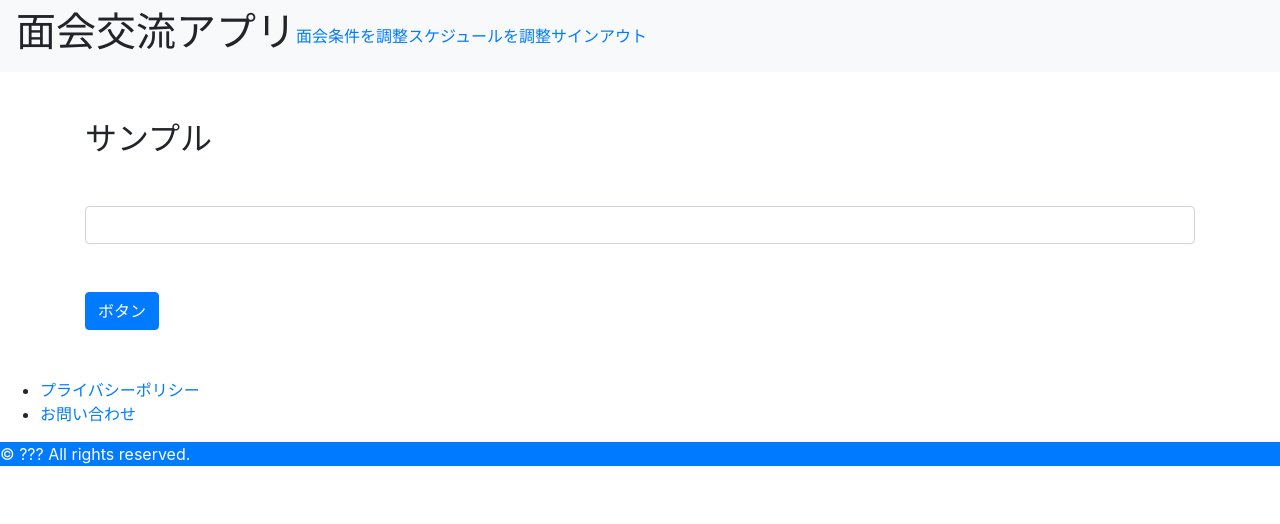
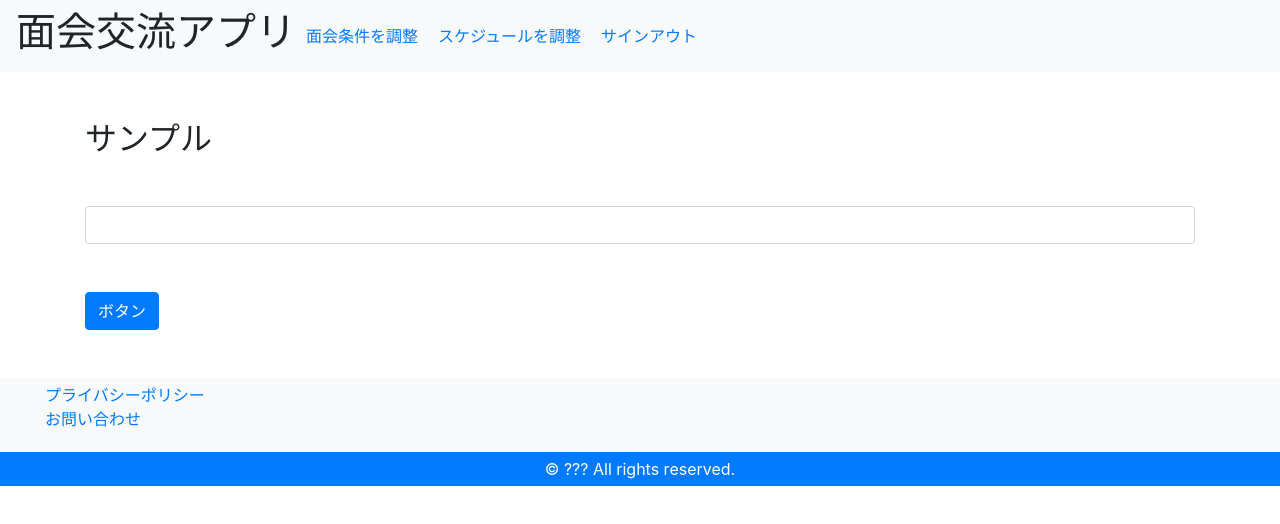
Before and after one commit to nichesuch/menkoh, a plain HTML site: page index.html in a window 1280 px wide. Drawn offline with nearby package versions, Linux system fonts and the light colour scheme.

Commit message:
カスタマイズできるように調整

```diff
--- /dev/null
+++ b/css/style.css
@@ -0,0 +1,16 @@
+/* style.css */
+
+footer {
+    padding: 5px;
+}
+.footer-link {
+    padding: 5px;
+}
+
+.link-list {
+    list-style: none;
+}
+
+.navbar-nav a {
+    margin: 10px;
+}
--- a/index.html
+++ b/index.html
@@ -5,10 +5,11 @@
     <meta name='viewport' content='width=device-width,initial-scale=1.0' />
     <link href="https://fonts.googleapis.com/icon?family=Material+Icons" rel="stylesheet">
     <link rel="stylesheet" href="https://stackpath.bootstrapcdn.com/bootstrap/4.5.0/css/bootstrap.min.css" integrity="sha384-9aIt2nRpC12Uk9gS9baDl411NQApFmC26EwAOH8WgZl5MYYxFfc+NcPb1dKGj7Sk" crossorigin="anonymous">
+    <script src="https://code.jquery.com/jquery-3.3.1.slim.min.js" integrity="sha384-q8i/X+965DzO0rT7abK41JStQIAqVgRVzpbzo5smXKp4YfRvH+8abtTE1Pi6jizo" crossorigin="anonymous"></script>
+    <script src="https://cdnjs.cloudflare.com/ajax/libs/popper.js/1.14.7/umd/popper.min.js" integrity="sha384-UO2eT0CpHqdSJQ6hJty5KVphtPhzWj9WO1clHTMGa3JDZwrnQq4sF86dIHNDz0W1" crossorigin="anonymous"></script>
     <script src="https://stackpath.bootstrapcdn.com/bootstrap/4.5.0/js/bootstrap.min.js" integrity="sha384-OgVRvuATP1z7JjHLkuOU7Xw704+h835Lr+6QL9UvYjZE3Ipu6Tp75j7Bh/kR0JKI" crossorigin="anonymous"></script>
-    <style>
-
-    </style>
+    <link rel="stylesheet" href="./css/style.css">
+    <script src="./js/application.js"></script>
   </head>
 
   <body>
@@ -40,7 +41,7 @@
           <button class='mb-5 btn btn-primary'>ボタン</button>
         </div>
       </div>
-      <div class="footer-link">
+      <div class="footer-link bg-light">
         <ul class="link-list">
           <li class="footer-list">
             <a href="">プライバシーポリシー</a>
@@ -50,7 +51,7 @@
           </li>
         </ul>
       </div>
-      <footer class="bg-primary text-white footer">
+      <footer class="bg-primary text-white footer text-center">
           <div>
             &copy; ??? All rights reserved.
           </div>
--- /dev/null
+++ b/js/application.js
@@ -0,0 +1 @@
+//application.js
```
